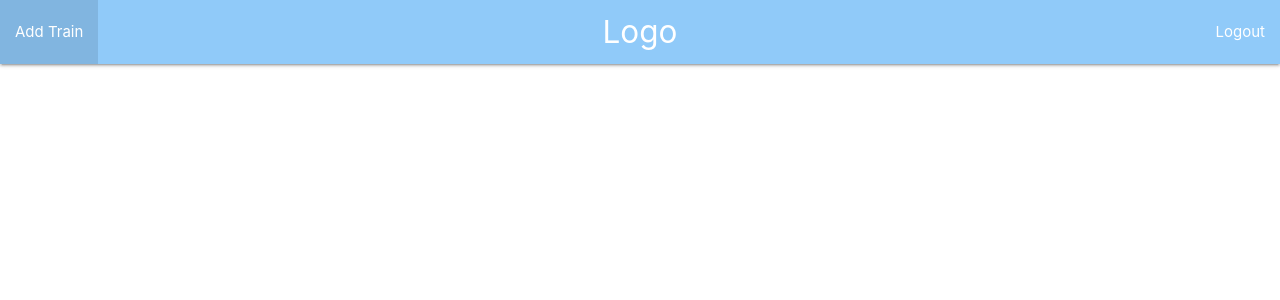
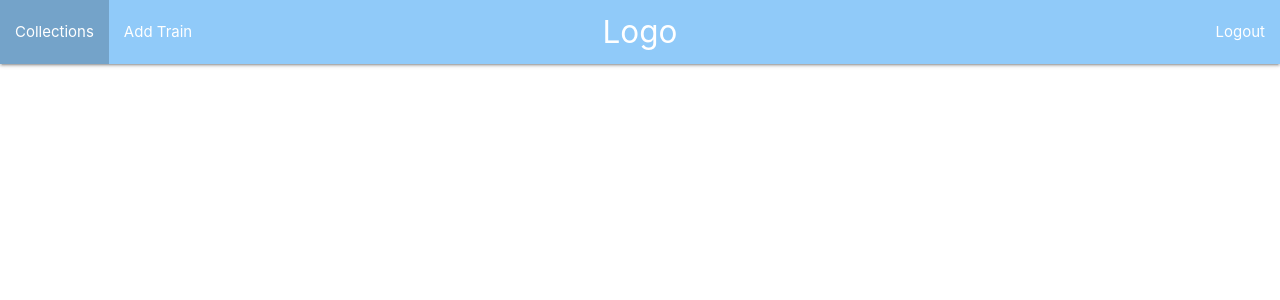
Before and after one commit to WCollier/train_manager, a Django app: page /collections/ in a window 1280 px wide. Shown: the top 300 px of the page. Run offline with Django 3.2, Linux system fonts and the light colour scheme; the visitor is signed in with stand-in values (Sample User, id 1); data that the repository does not hold is empty.

Commit message:
Change navbar content depending if logged in or not

```diff
--- a/templates/base.html
+++ b/templates/base.html
@@ -13,20 +13,25 @@
                 <a href="{% url 'index' %}" class="brand-logo center">Logo</a>
                 {# Change the active tag depending upon the route #}
                 {% with request.resolver_match.url_name as url_name %}
+                    {% if user.is_authenticated %}
                         <ul id="nav-mobile" class="left hide-on-med-and-down">
-                        <!--<li class="{% if url_name == 'collections' %} active {% endif %}"><a href="">Something</a></li>-->
+                            <li class="{% if url_name == 'collections' %} active {% endif %}">
+                                <a href="{% url 'collections' %}">Collections</a>
+                            </li>
                             <li class="{% if url_name == 'model-train-add' %} active {% endif %}">
                                 <a href="{% url 'model-train-add' %}">Add Train</a>
                             </li>
                         </ul>
 
                         <ul id="nav-mobile" class="right hide-on-med-and-down">
-                        {% if user.is_authenticated %}
                             <li class="{% if url_name == 'logout' %} active {% endif %}"><a href="{% url 'logout' %}">Logout</a></li>
+                        </ul>
+
                     {% else %}
+                        <ul id="nav-mobile" class="right hide-on-med-and-down">
                             <li class=""><a href="{% url 'login' %}">Login</a></li>
+                        </ul>
                     {% endif %}
-                    </ul>
                 {% endwith %}
             </div>
         </nav>
```
Lines whose indentation alone changed are shown as unchanged.
